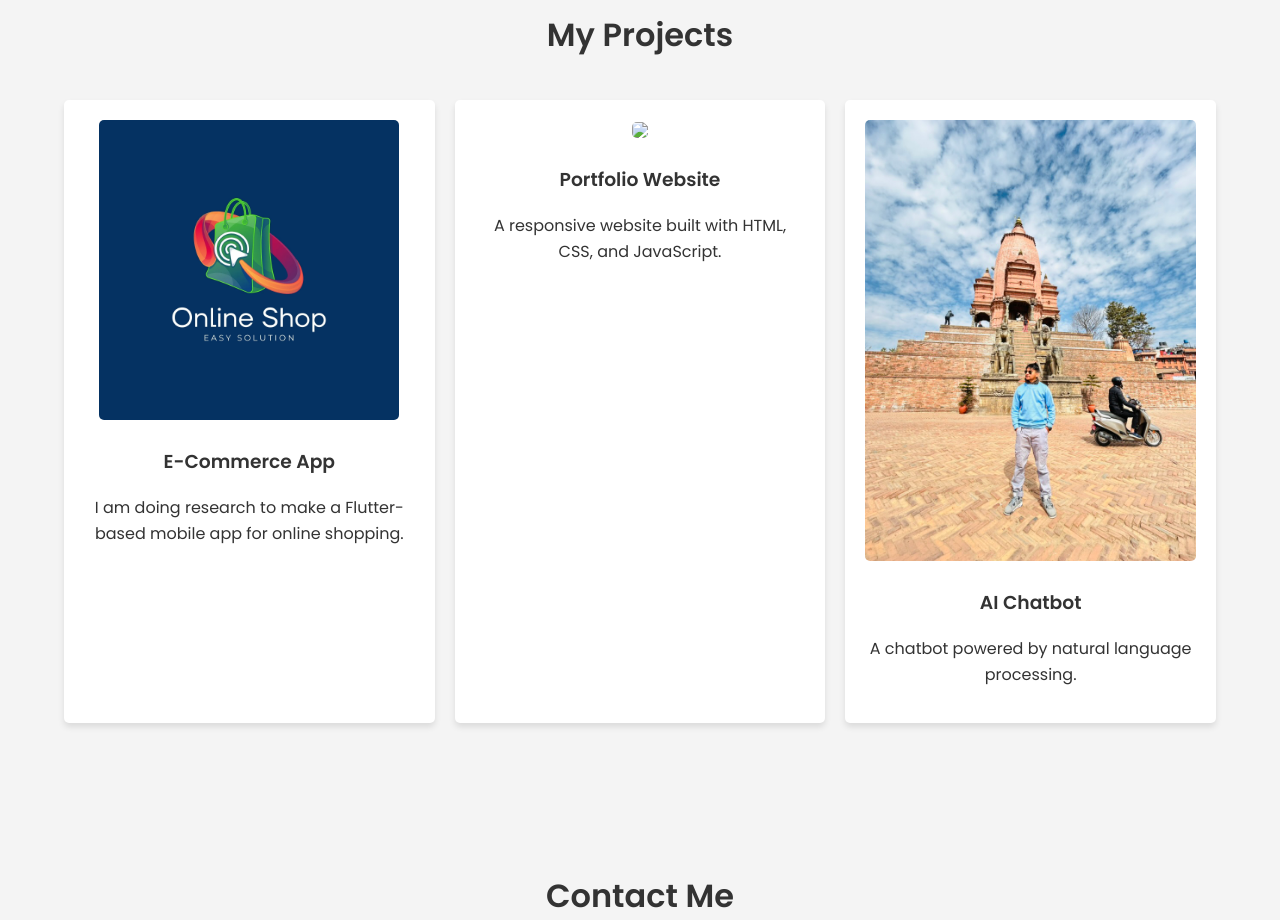
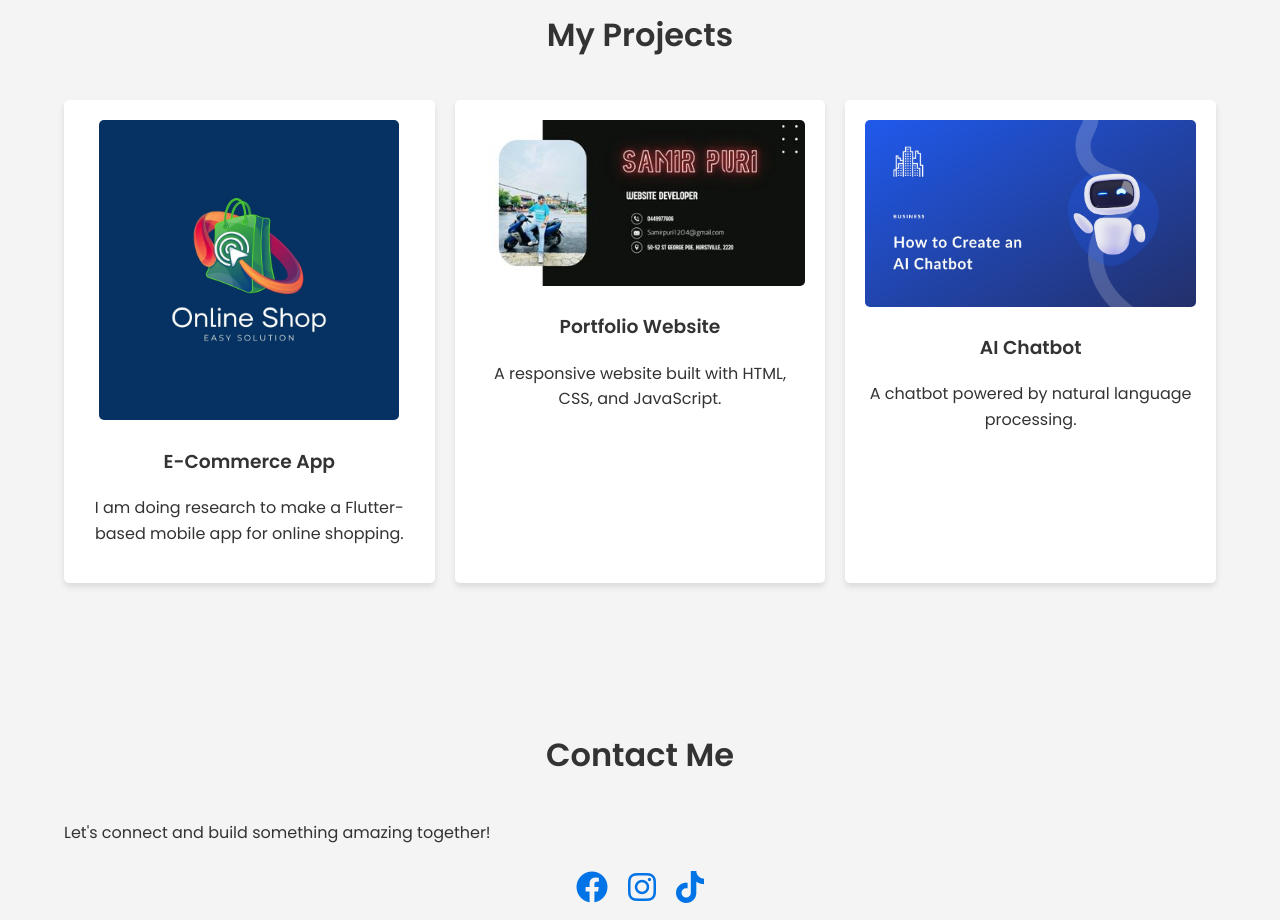
Before and after one commit to samirpuri204/samir, a plain HTML site: page index.html in a window 1280 px wide. Shown: the part 1540-2460 px from the top of the page. Drawn offline with nearby package versions, Linux system fonts and the light colour scheme.

Commit message:
Update index.html

```diff
--- a/index.html
+++ b/index.html
@@ -73,17 +73,17 @@
       <h2 class="animate-section">My Projects</h2>
       <div class="projects-grid">
         <div class="project animate-section">
-          <img src="https://raw.githubusercontent.com/samirpuri204/samir/main/images/1600w-cpI8ixEpis8.webp" alt="Image" width="300" alt="Project 1">
+          <img src="https://raw.githubusercontent.com/samirpuri204/samir/main/images/1600w-cpI8ixEpis8.webp" alt="project 1" width="300">
           <h3>E-Commerce App</h3>
           <p>I am doing research to make a Flutter-based mobile app for online shopping.</p>
         </div>
         <div class="project animate-section">
-          <img src="images/ alt="Project 2">
+         <img src="https://raw.githubusercontent.com/samirpuri204/samir/main/images/Website%20developer.jpg" alt="project 2" width="400" >
           <h3>Portfolio Website</h3>
           <p>A responsive website built with HTML, CSS, and JavaScript.</p>
         </div>
         <div class="project animate-section">
-         <img src="https://raw.githubusercontent.com/samirpuri204/samir/main/images/FDBE5D9F-AE40-44D0-9BBB-AF09F4CAF1BA_1_105_c.jpeg" alt="project 3">
+        <img src="https://raw.githubusercontent.com/samirpuri204/samir/main/images/How-to-Create-an-AI-Chatbot.jpg" alt="AI Chatbot Image" width="400">
           <h3>AI Chatbot</h3>
           <p>A chatbot powered by natural language processing.</p>
         </div>
```
